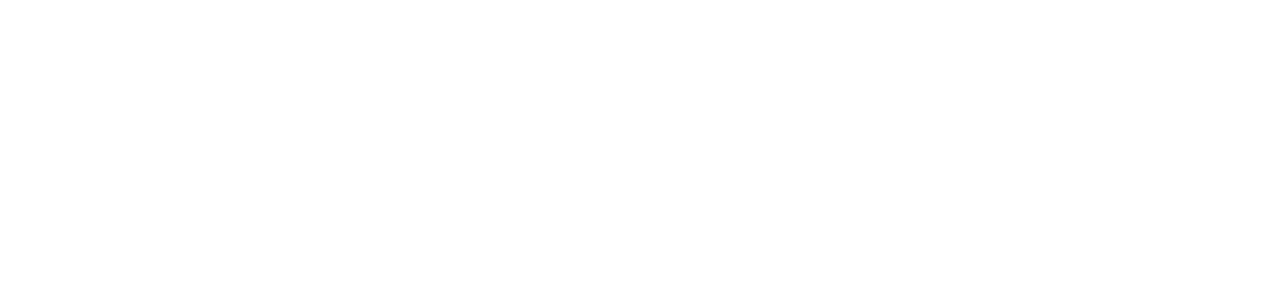
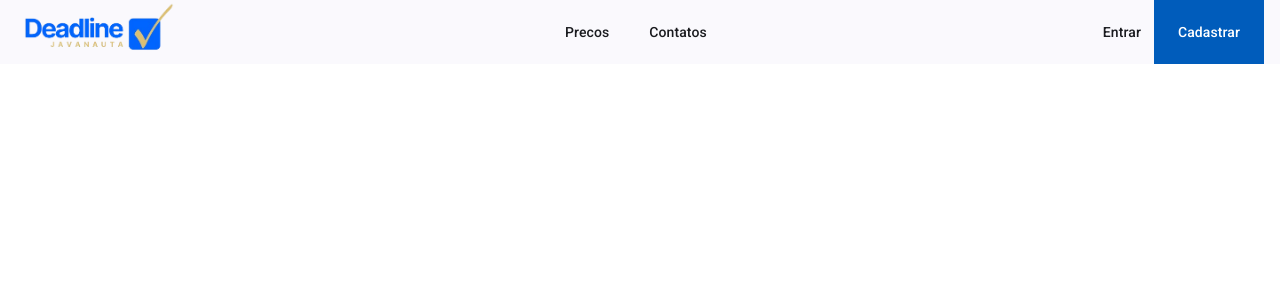
Before and after one commit to calebewerneckcouto/agendador-tarefas-angular, an Angular app: page / in a window 1280 px wide. Shown: the top 300 px of the page. Built offline with nearby package versions, Linux system fonts and the light colour scheme.

Commit message:
colocando logo menu

```diff
--- a/angular.json
+++ b/angular.json
@@ -10,7 +10,14 @@
       "projectType": "application",
       "schematics": {
         "@schematics/angular:component": {
-          "style": "scss"
+          "style": "scss",
+          "assets":[
+            "src/assets",
+            {
+              "glob":"**/*",
+              "input":"public"
+            }
+          ]
         }
       },
       "root": "",
@@ -27,6 +34,11 @@
               {
                 "glob": "**/*",
                 "input": "public"
+              },
+              {
+                "glob": "**/*",
+                "input": "src/assets",
+                "output": "/assets"
               }
             ],
             "styles": [
--- a/src/app/app.html
+++ b/src/app/app.html
@@ -1,4 +1,4 @@
 
 
-
+<app-top-menu></app-top-menu>
 <router-outlet />
--- a/src/app/app.ts
+++ b/src/app/app.ts
@@ -1,9 +1,10 @@
 import { Component, signal } from '@angular/core';
 import { RouterOutlet } from '@angular/router';
 import { RegisterComponent } from './pages/register/register';
+import { TopMenu } from "./shared/components/global/top-menu/top-menu";
 
 @Component({
-  imports: [RouterOutlet],
+  imports: [RouterOutlet, TopMenu],
   selector: 'app-root',
   styleUrl: './app.scss',
   templateUrl: './app.html',
--- /dev/null
+++ b/src/app/shared/components/global/top-menu/top-menu.html
@@ -0,0 +1,10 @@
+<mat-toolbar class="app-top-menu-toolbar">
+    <span class="logo"><a routerLink="/"><img [src]="appLogo" alt="logo" class="logo-img" /></a></span>
+    <span class="espacer"></span>
+    <a mat-button>Precos</a>
+    <a mat-button>Contatos</a>
+
+    <span class="espacer"></span>
+    <button mat-button>Entrar</button>
+    <button mat-button mat-flat-button routerLink="/register">Cadastrar</button>
+</mat-toolbar>
--- /dev/null
+++ b/src/app/shared/components/global/top-menu/top-menu.scss
@@ -0,0 +1,32 @@
+.app-top-menu-toolbar {
+    display: flex;
+    justify-content: space-between;
+    align-items: center;
+
+}
+
+.app-top-menu-toolbar .logo {
+    display: flex;
+    align-items: center;
+}
+
+.app-top-menu-toolbar .logo-img {
+    height: 60px;
+    width: auto;
+    max-width: 100%;
+    display: block;
+}
+
+.app-top-menu-toolbar a{
+    text-decoration: none;
+    margin: 0 8px;
+}
+
+.app-top-menu-toolbar .espacer {
+    flex: 1 1 auto;
+}
+
+.app-top-menu-toolbar button {
+    border-radius: 0;
+    height: 100%;
+}
--- /dev/null
+++ b/src/app/shared/components/global/top-menu/top-menu.ts
@@ -0,0 +1,17 @@
+import { Component } from '@angular/core';
+import {MatIconModule} from '@angular/material/icon';
+import {MatButtonModule} from '@angular/material/button';
+import {MatToolbarModule} from '@angular/material/toolbar';
+import { RouterModule } from '@angular/router';
+
+@Component({
+  imports: [MatToolbarModule, MatButtonModule, MatIconModule,RouterModule],
+  selector: 'app-top-menu',
+  styleUrl: './top-menu.scss',
+  templateUrl: './top-menu.html',
+})
+export class TopMenu {
+
+appLogo = "assets/logo-agendador-javanauta.png"
+
+}
```
Also changed, not shown: src/assets/logo-agendador-javanauta.png (added).
